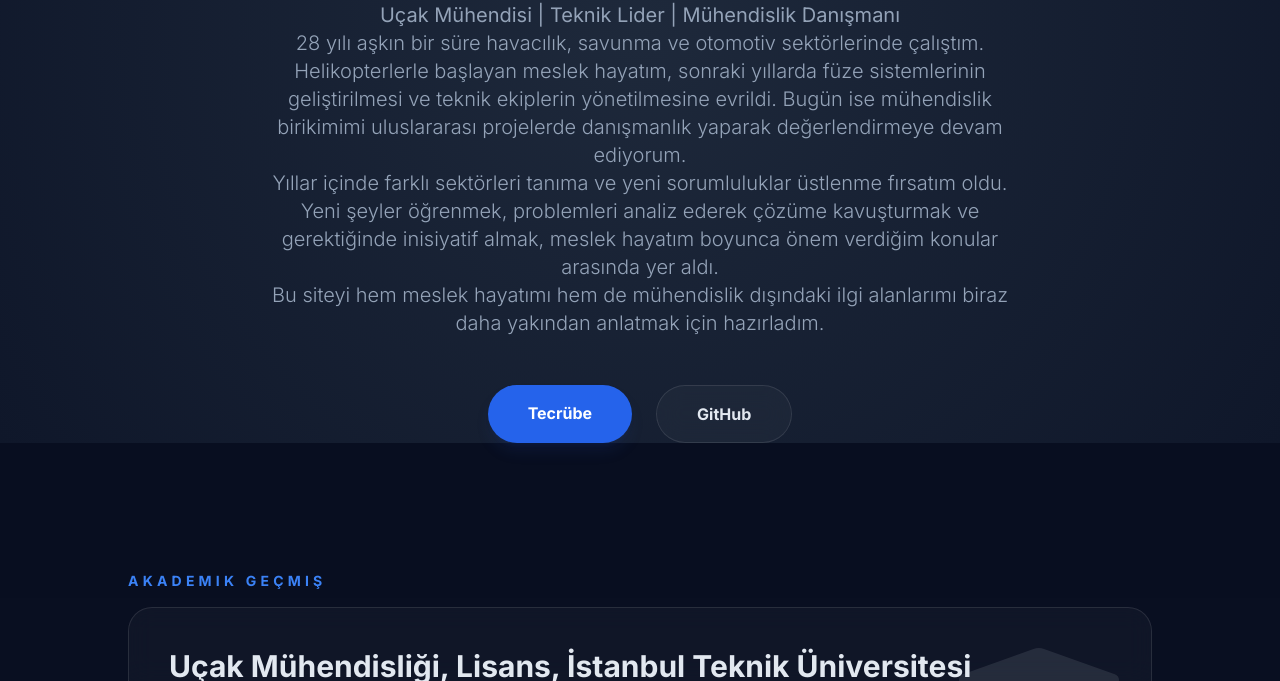
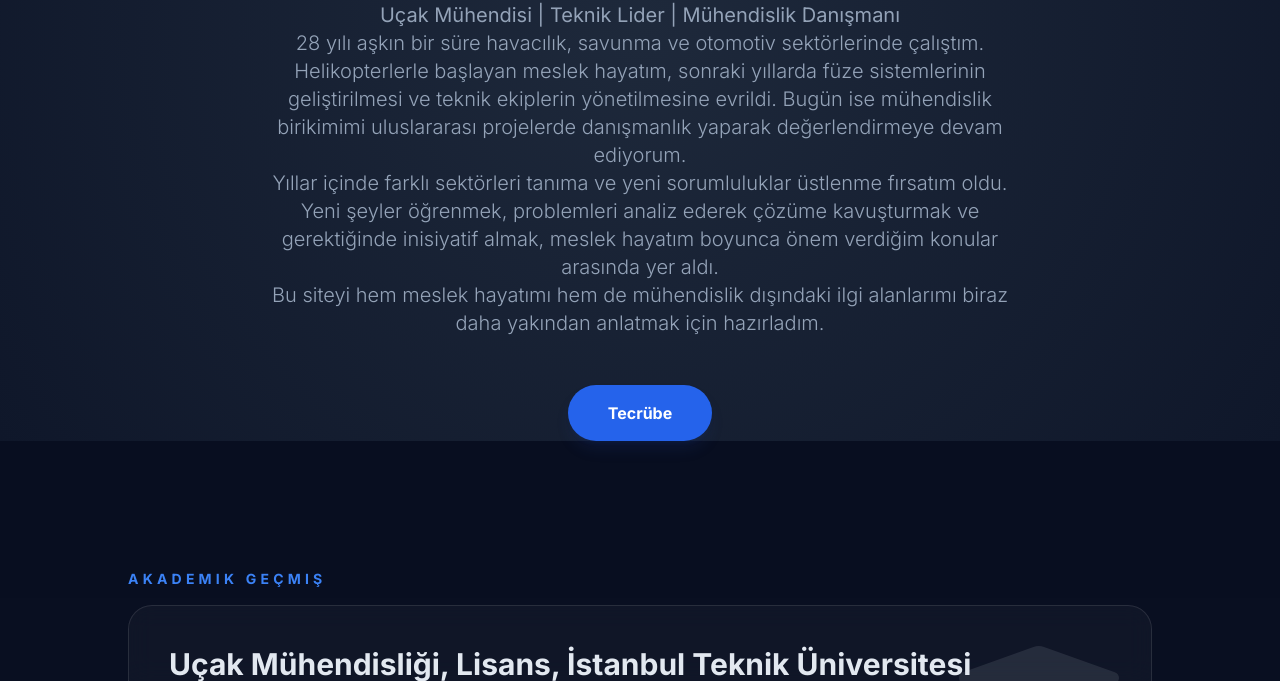
Before and after one commit to alpindos/my-portfolio, a plain HTML site: page tr.html in a window 1280 px wide. Shown: the part 419-1100 px from the top of the page. Drawn offline with nearby package versions, Linux system fonts and the light colour scheme.

Commit message:
Update tr.html
github button removed.

```diff
--- a/tr.html
+++ b/tr.html
@@ -91,7 +91,6 @@
         </p>
         <div class="mt-12 flex gap-6">
             <a href="#career" class="bg-blue-600 hover:bg-blue-500 text-white px-10 py-4 rounded-full font-bold transition shadow-lg shadow-blue-900/20">Tecrübe</a>
-            <a href="https://github.com/alpindos" class="glass px-10 py-4 rounded-full font-bold transition hover:bg-white/5">GitHub</a>
         </div>
     </section>
 
```
